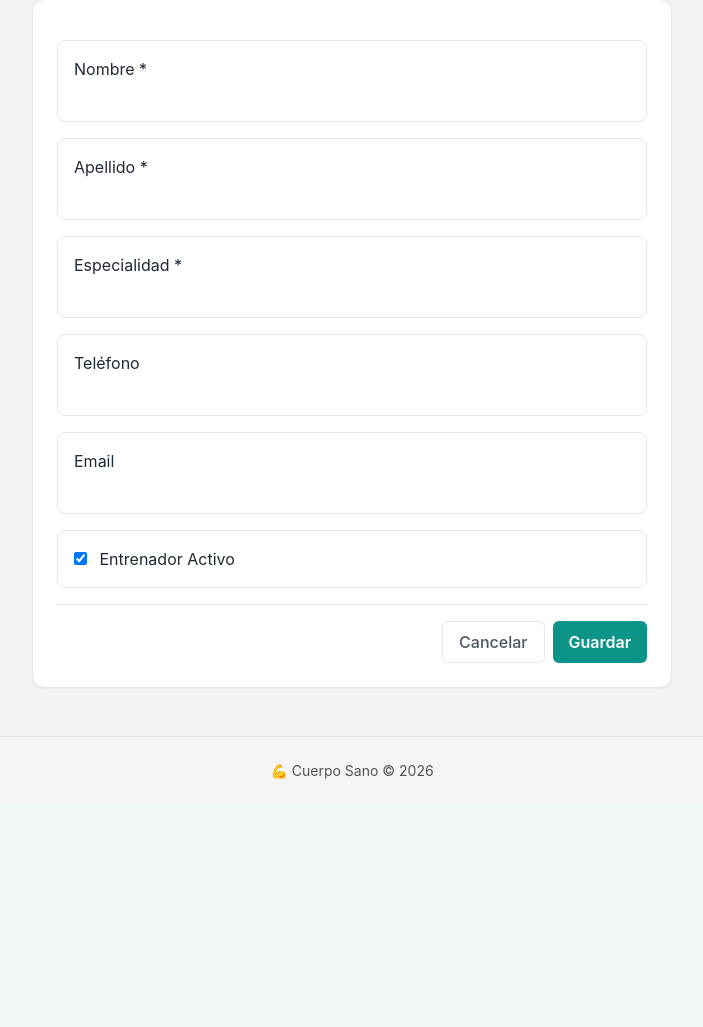
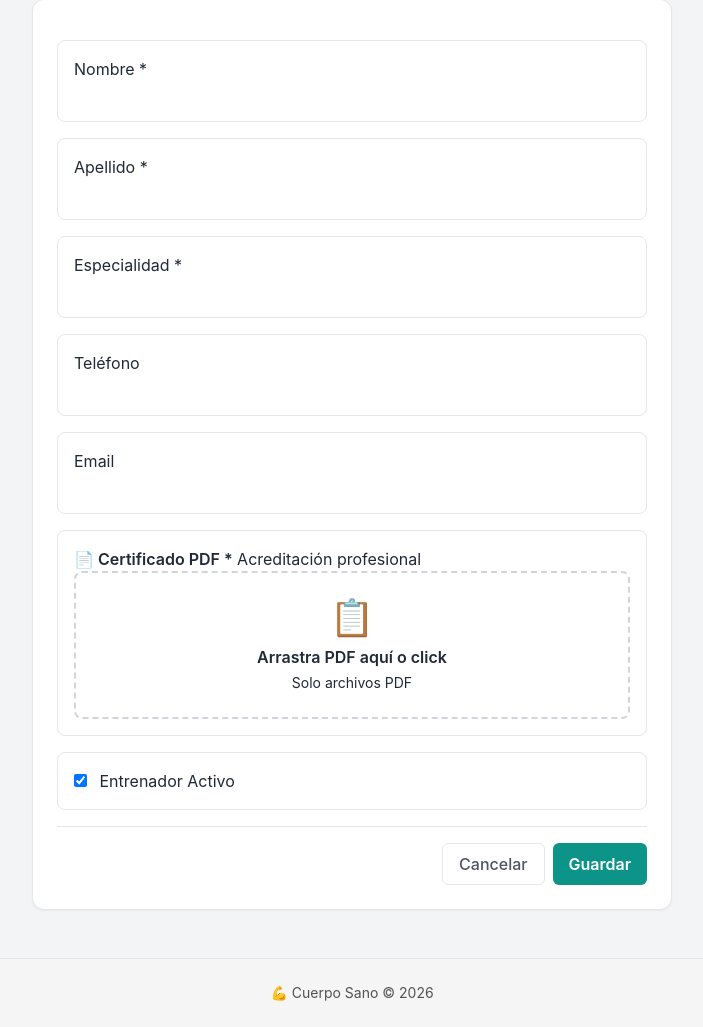
Before and after one commit to angelhzambrano/tp-ingsoft-cuerpo-sano, a Django app: page /entrenadores/nuevo/ in a window 1280 px wide. Shown: the part 181-1208 px from the top of the page, without its empty margins (288-991 px from the left). Before the commit the page ends 960 px from the top, so only its background shows below. Run offline with Django 5.2, Linux system fonts and the light colour scheme; a user stored in the database is signed in; some libraries are stand-ins or nearby versions.

Commit message:
feat: Agregar certificado PDF obligatorio para entrenadores
- Nuevo campo 'certificado' (FileField con validación PDF)
- Interfaz mejorada con zona de drop y preview
- Validación de archivo en cliente y servidor
- Campo obligatorio al crear/editar entrenador

Co-Authored-By: Claude Haiku 4.5 <noreply@anthropic.com>

```diff
--- a/entrenadores/forms.py
+++ b/entrenadores/forms.py
@@ -5,13 +5,14 @@ from .models import Entrenador, AsistenciaEntrenador
 class EntrenadorForm(forms.ModelForm):
     class Meta:
         model = Entrenador
-        fields = ['nombre', 'apellido', 'especialidad', 'telefono', 'email', 'activo']
+        fields = ['nombre', 'apellido', 'especialidad', 'telefono', 'email', 'certificado', 'activo']
         widgets = {
             'nombre': forms.TextInput(attrs={'class': 'input input-bordered w-full'}),
             'apellido': forms.TextInput(attrs={'class': 'input input-bordered w-full'}),
             'especialidad': forms.TextInput(attrs={'class': 'input input-bordered w-full'}),
             'telefono': forms.TextInput(attrs={'class': 'input input-bordered w-full'}),
             'email': forms.EmailInput(attrs={'class': 'input input-bordered w-full'}),
+            'certificado': forms.FileInput(attrs={'class': 'file-input file-input-bordered w-full', 'accept': '.pdf'}),
             'activo': forms.CheckboxInput(attrs={'class': 'checkbox'}),
         }
 
--- a/entrenadores/models.py
+++ b/entrenadores/models.py
@@ -1,5 +1,6 @@
 from django.db import models
 from django.contrib.auth.models import User
+from django.core.validators import FileExtensionValidator
 
 
 class Entrenador(models.Model):
@@ -9,6 +10,13 @@ class Entrenador(models.Model):
     especialidad = models.CharField(max_length=100)
     telefono = models.CharField(max_length=20, blank=True)
     email = models.EmailField(blank=True)
+    certificado = models.FileField(
+        upload_to='certificados/entrenadores/',
+        validators=[FileExtensionValidator(allowed_extensions=['pdf'])],
+        help_text='PDF de certificación que acredita al entrenador',
+        blank=False,
+        null=True
+    )
     activo = models.BooleanField(default=True)
 
     def __str__(self):
--- a/entrenadores/templates/entrenadores/form.html
+++ b/entrenadores/templates/entrenadores/form.html
@@ -8,7 +8,7 @@
 
     <div class="card">
         <div class="card-body">
-            <form method="post" class="space-y-4">
+            <form method="post" enctype="multipart/form-data" class="space-y-4">
                 {% csrf_token %}
 
                 <div class="form-control">
@@ -72,11 +72,55 @@
                 </div>
 
                 <div class="form-control">
+                    <label class="label">
+                        <span class="label-text font-semibold">📄 Certificado PDF *</span>
+                        <span class="label-text-alt text-gray">Acreditación profesional</span>
+                    </label>
+                    <div class="border-2 border-dashed border-gray-300 rounded-lg p-6 text-center hover:border-primary transition cursor-pointer" onclick="document.getElementById('id_certificado').click()">
+                        {% if form.instance.certificado %}
+                            <div class="text-3xl mb-2">✅</div>
+                            <p class="font-semibold text-dark">Certificado cargado</p>
+                            <p class="text-sm text-gray">{{ form.instance.certificado.name|truncatechars:40 }}</p>
+                            <p class="text-xs text-gray mt-2">Click para cambiar</p>
+                        {% else %}
+                            <div class="text-4xl mb-2">📋</div>
+                            <p class="font-semibold text-dark">Arrastra PDF aquí o click</p>
+                            <p class="text-sm text-gray mt-1">Solo archivos PDF</p>
+                        {% endif %}
+                    </div>
+                    <input type="file" id="id_certificado" accept=".pdf" style="display:none;" onchange="showFileName(this)">
+                    {% if form.certificado.errors %}
+                    <div class="alert alert-error mt-3">
+                        <span>{{ form.certificado.errors.0 }}</span>
+                    </div>
+                    {% endif %}
+                </div>
+
+                <div class="form-control">
                     <label class="label cursor-pointer">
                         {{ form.activo }}
                         <span class="label-text ml-2">Entrenador Activo</span>
                     </label>
                 </div>
+
+                <script>
+                function showFileName(input) {
+                    const file = input.files[0];
+                    if (file && file.type === 'application/pdf') {
+                        const container = input.parentElement.querySelector('[onclick]');
+                        container.innerHTML = `
+                            <div class="text-3xl mb-2">✅</div>
+                            <p class="font-semibold text-dark">Certificado seleccionado</p>
+                            <p class="text-sm text-gray">${file.name}</p>
+                            <p class="text-xs text-gray mt-2">Click para cambiar</p>
+                        `;
+                        container.style.borderColor = '#10B981';
+                    } else if (file) {
+                        alert('Por favor selecciona un archivo PDF');
+                        input.value = '';
+                    }
+                }
+                </script>
 
                 {% if form.non_field_errors %}
                     <div class="alert alert-danger">
```
Also changed, not shown: db.sqlite3, entrenadores/migrations/0003_entrenador_certificado.py (added).
